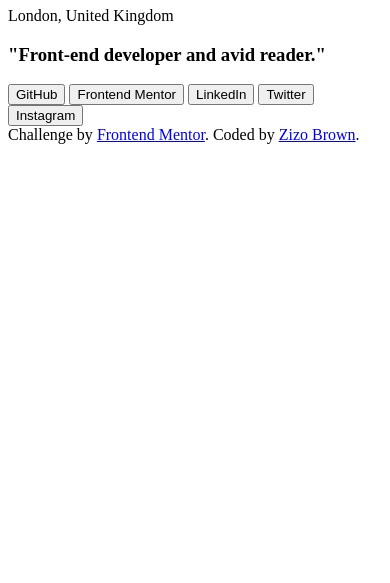
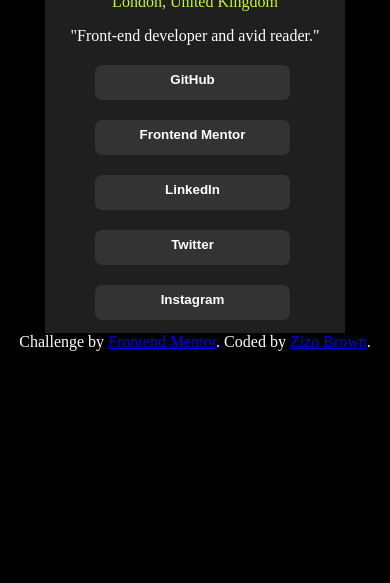
Before and after one commit to Zizo95/Social-links-profile, a plain HTML site: page index.html in a window 390 px wide. Shown: the part 261-844 px from the top of the page. Drawn offline with Linux system fonts and the light colour scheme.

Commit message:
responsive

```diff
--- a/index.html
+++ b/index.html
@@ -9,18 +9,19 @@
   <title>Frontend Mentor | Social links profile</title>
 </head>
 <body>
+  <div class="main">
 <img src="images/avatar-jessica.jpeg">
   <h1>Jessica Randall</h1>
-  <p>London, United Kingdom</p>
+  <p class="London">London, United Kingdom</p>
 
-  <h3>"Front-end developer and avid reader."</h3>
+  <p>"Front-end developer and avid reader."</p>
 
  <button>GitHub</button>
  <button>Frontend Mentor</button>
  <button>LinkedIn</button>
  <button>Twitter</button>
  <button>Instagram</button>
-
+</div>
   <div class="attribution">
     Challenge by <a href="https://www.frontendmentor.io?ref=challenge" target="_blank">Frontend Mentor</a>.
     Coded by <a href="#">Zizo Brown</a>.
--- a/styles.css
+++ b/styles.css
@@ -0,0 +1,53 @@
+body{
+    background-color: black;
+    color: white;
+    text-align: center;
+    height: 100%;
+    margin: 0;
+
+
+}
+.London{
+    color: hsl(75, 94%, 57%);
+
+}
+.main{
+background-color: hsl(0, 0%, 12%);
+width: 300px;
+margin: auto;
+height: 510px;
+padding-top: 20px;
+margin-top: 60px;
+padding-bottom: 4px;
+
+}
+button{
+width: 195px;
+height: 35px;
+display: flex;
+flex-direction: column;
+align-items: center;
+margin-bottom: 15px;
+border-radius: 7px;
+background-color: hsl(0, 0%, 20%);
+padding-top: 7px;
+margin-left: 50px;
+color: white;
+font-weight: bold;
+margin-top: 20px;
+border: none;
+}
+img{
+    border-radius: 50%;
+    width: 90px;
+}
+@media (min-width: 24.5rem) {
+    .card {
+      max-width: 24rem;
+      padding: 40px;
+    }
+    .attribution {
+        font-size: 0.6875rem;
+      }
+
+   }
```
